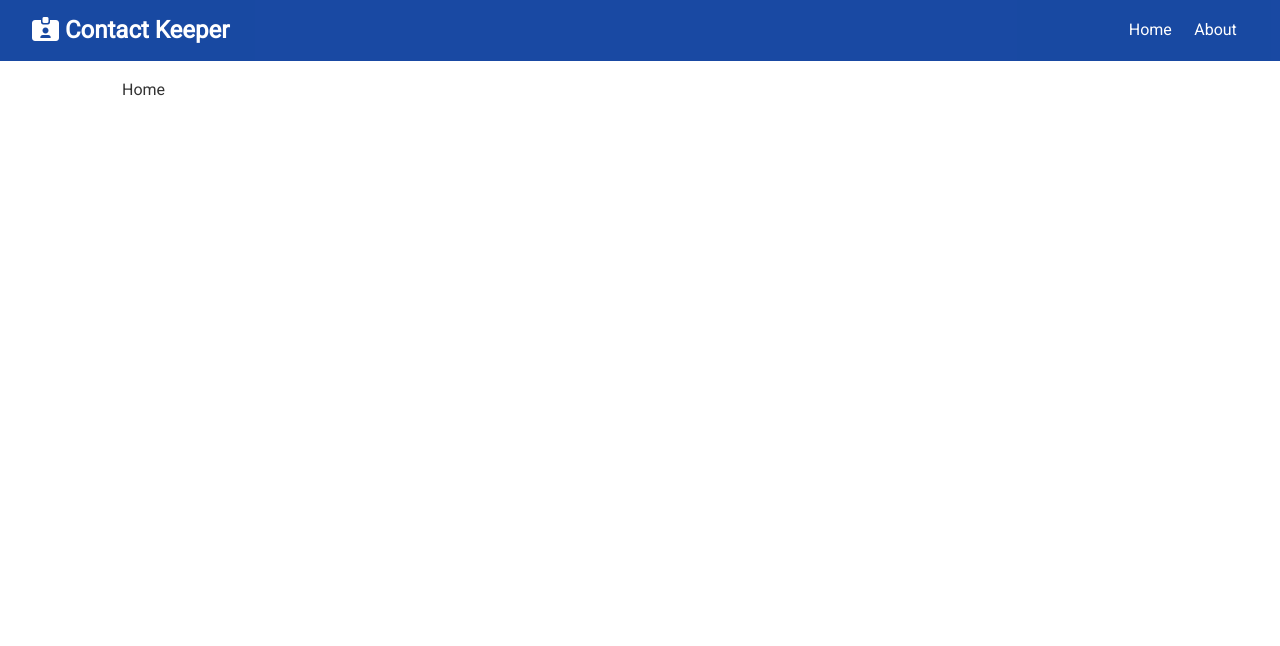
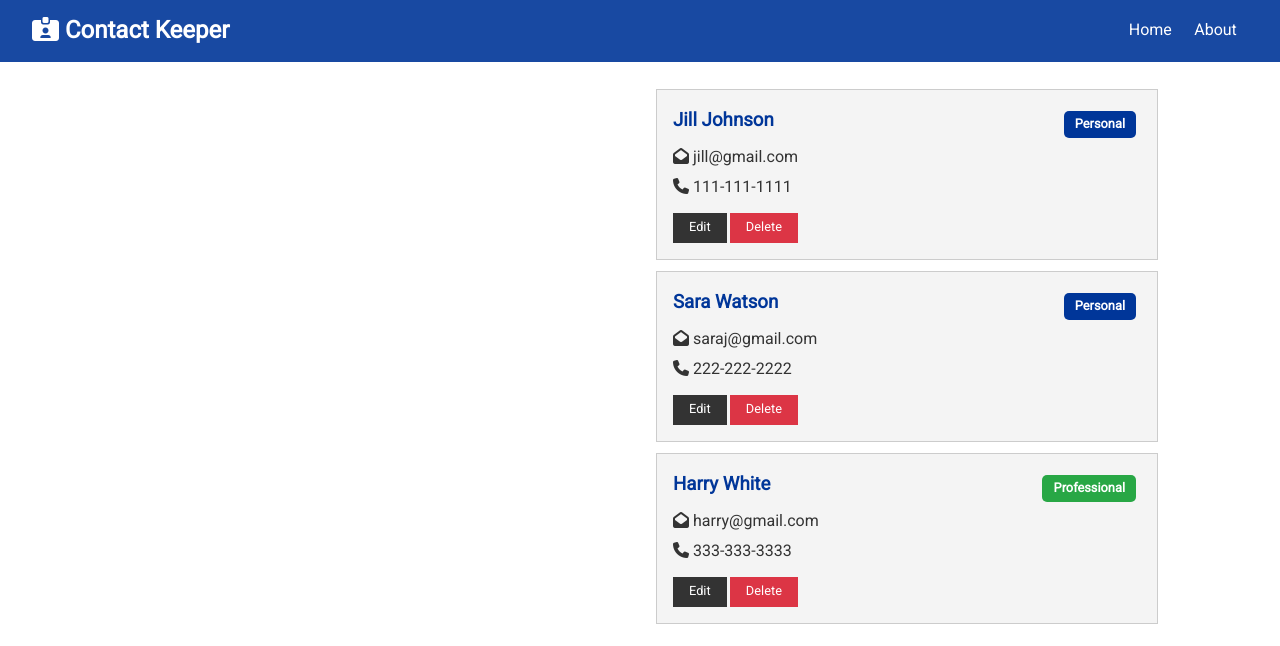
Before and after one commit to miketmaher/react-contact-keeper, a React (Create React App) app in the folder client/: page / in a window 1280 px wide. Shown: the top 646 px of the page. Built offline with nearby package versions, Linux system fonts and the light colour scheme.

Commit message:
[UPDATE] added contactlist and contact card ui

```diff
--- a/client/src/App.css
+++ b/client/src/App.css
@@ -78,14 +78,6 @@
   color: var(--dark-color);
 }
 
-.text-success {
-  color: var(--success-color);
-}
-
-.text-danger {
-  color: var(--danger-color);
-}
-
 .text-center {
   text-align: center;
 }
@@ -96,17 +88,6 @@
 
 .text-left {
   text-align: left;
-}
-
-/* Center All */
-.all-center {
-  display: flex;
-  flex-direction: column;
-  width: 100%;
-  margin: auto;
-  justify-content: center;
-  align-items: center;
-  text-align: center;
 }
 
 /* Cards */
@@ -181,7 +162,7 @@
 .grid-2 {
   display: grid;
   grid-template-columns: repeat(2, 1fr);
-  grid-gap: 1rem;
+  grid-gap: 2rem;
 }
 
 .grid-3 {
@@ -193,7 +174,13 @@
 .grid-4 {
   display: grid;
   grid-template-columns: repeat(4, 1fr);
-  grid-gap: 1rem;
+  grid-gap: 2rem;
+}
+
+.grid-2-3 {
+  display: grid;
+  grid-template-columns: 2fr 3fr;
+  grid-gap: 2rem;
 }
 
 .btn {
@@ -227,7 +214,6 @@
 }
 
 .badge {
-  display: inline-block;
   font-size: 0.8rem;
   padding: 0.2rem 0.7rem;
   text-align: center;
@@ -336,6 +322,27 @@
   font: inherit;
 }
 
+.form-group {
+  margin: 1.2rem 0;
+}
+
+.form-group input {
+  margin: 0.2rem 0;
+}
+
+.form-container {
+  max-width: 500px;
+  margin: 2rem auto;
+  overflow: hidden;
+  padding: 0 2rem;
+}
+
+.form-container h1,
+h2,
+h3 {
+  text-align: center;
+}
+
 table th,
 table td {
   padding: 1rem;
@@ -354,6 +361,7 @@
   padding: 0.7rem 2rem;
   z-index: 1;
   width: 100%;
+  border-bottom: solid 1px var(--primary-color);
   opacity: 0.9;
   margin-bottom: 1rem;
 }
@@ -374,6 +382,22 @@
 
 .navbar .welcome span {
   margin-right: 0.6rem;
+}
+
+/* Animation (Add After) */
+.item-enter {
+  opacity: 0;
+}
+.item-enter-active {
+  opacity: 1;
+  transition: opacity 1000ms ease-in;
+}
+.item-exit {
+  opacity: 1;
+}
+.item-exit-active {
+  opacity: 0;
+  transition: opacity 1000ms ease-in;
 }
 
 /* Mobile Styles */
@@ -407,6 +431,10 @@
     text-align: center;
   }
 
+  .navbar h1 {
+    margin-bottom: 0.6rem;
+  }
+
   .navbar ul {
     text-align: center;
     justify-content: center;
--- /dev/null
+++ b/client/src/components/contact/Contact.js
@@ -0,0 +1,46 @@
+import React from 'react';
+import PropTypes from 'prop-types';
+
+const Contact = ({ contact }) => {
+  const { id, name, email, phone, type } = contact;
+  return (
+    <div className="card bg-light">
+      <h3 className="text-primary text-left">
+        {name}{' '}
+        <span
+          style={{
+            float: 'right'
+          }}
+          className={
+            'badge' +
+            (type === 'professional' ? ' badge-success' : ' badge-primary')
+          }
+        >
+          {type.charAt(0).toUpperCase() + type.slice(1)}
+        </span>
+      </h3>
+      <ul className="list">
+        {email && (
+          <li>
+            <i className="fas fa-envelope-open"></i> {email}
+          </li>
+        )}
+        {phone && (
+          <li>
+            <i className="fas fa-phone"></i> {phone}
+          </li>
+        )}
+      </ul>
+      <p>
+        <button className="btn btn-dark btn-sm">Edit</button>
+        <button className="btn btn-danger btn-sm">Delete</button>
+      </p>
+    </div>
+  );
+};
+
+Contact.propTypes = {
+  contact: PropTypes.object.isRequired
+};
+
+export default Contact;
--- /dev/null
+++ b/client/src/components/contact/ContactList.js
@@ -0,0 +1,18 @@
+import React, { Fragment, useContext } from 'react';
+import Contact from './Contact';
+import ContactContext from '../../context/contact/contactContext';
+
+const ContactList = () => {
+  const contactContext = useContext(ContactContext);
+  const { contacts } = contactContext;
+
+  return (
+    <Fragment>
+      {contacts.map(contact => (
+        <Contact key={contact.id} contact={contact} />
+      ))}
+    </Fragment>
+  );
+};
+
+export default ContactList;
--- a/client/src/components/pages/Home.js
+++ b/client/src/components/pages/Home.js
@@ -1,7 +1,15 @@
 import React from 'react';
+import ContactList from '../../components/contact/ContactList';
 
 const Home = () => {
-  return <div>Home</div>;
+  return (
+    <div className="grid-2">
+      <div>{/* FORM */}</div>
+      <div>
+        <ContactList />
+      </div>
+    </div>
+  );
 };
 
 export default Home;
--- a/client/src/context/contact/ContactState.js
+++ b/client/src/context/contact/ContactState.js
@@ -22,18 +22,21 @@
         id: 1,
         name: 'Jill Johnson',
         phone: '111-111-1111',
+        email: 'jill@gmail.com',
         type: 'personal'
       },
       {
         id: 2,
         name: 'Sara Watson',
         phone: '222-222-2222',
+        email: 'saraj@gmail.com',
         type: 'personal'
       },
       {
         id: 3,
         name: 'Harry White',
         phone: '333-333-3333',
+        email: 'harry@gmail.com',
         type: 'professional'
       }
     ]
```
